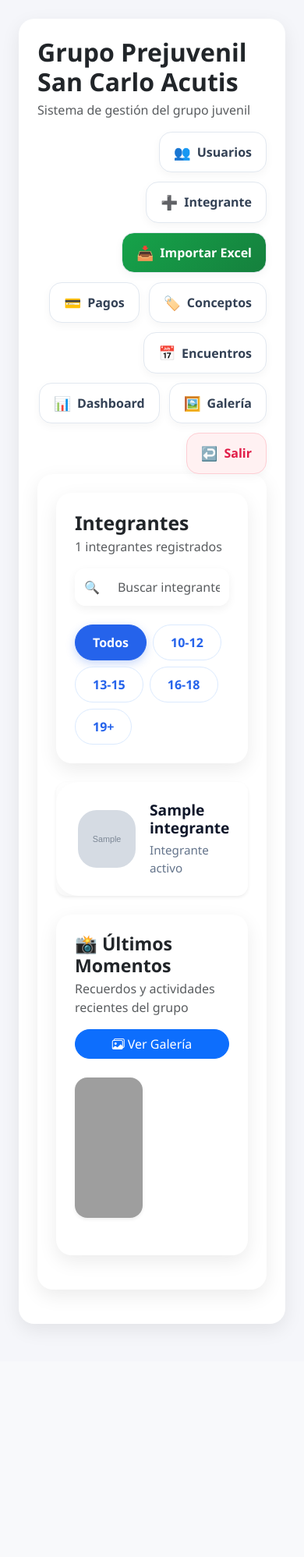
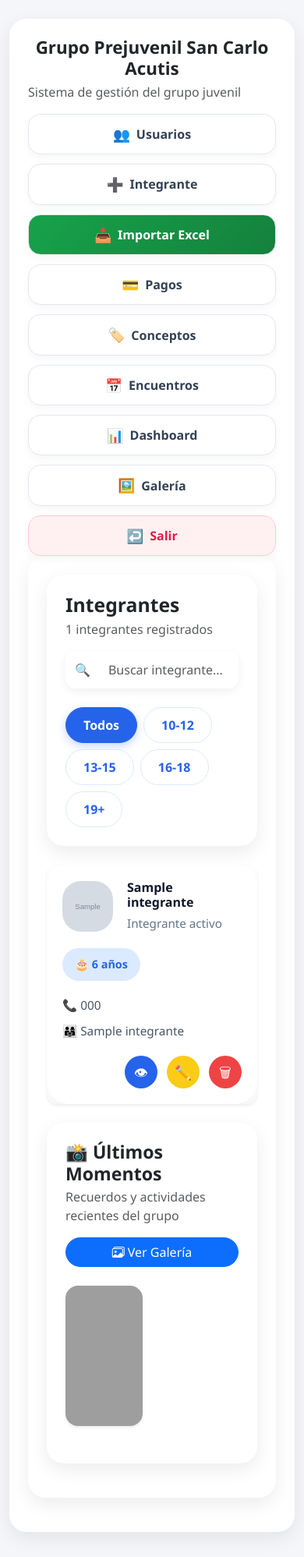
Before and after one commit to camiloacuma1899/prejuvenil-app, a Flask app: page / in a window 390 px wide. Shown: the top 1997 px of the page at 78% size. Before the commit the page ends 1706 px from the top, so only its background shows below. Run offline with Flask 3, Linux system fonts and the light colour scheme; a user stored in the database is signed in; tables that the repository leaves empty hold one stand-in row (values such as "Sample post"); grey boxes marked "Sample" are stand-in pictures; grey boxes are pictures that could not be loaded.

Commit message:
responsive mobile

```diff
--- a/app/static/css/style.css
+++ b/app/static/css/style.css
@@ -1893,3 +1893,259 @@ body{
     );
 
 }
+
+/* =========================================
+   RESPONSIVE PREMIUM MOBILE
+========================================= */
+
+@media(max-width:992px){
+
+    .top-menu{
+
+        justify-content:center;
+
+    }
+
+    .menu-btn{
+
+        flex:1 1 calc(50% - 12px);
+
+        justify-content:center;
+
+    }
+
+    .encuentro-hero{
+
+        padding:35px 25px;
+
+        text-align:center;
+
+    }
+
+    .encuentro-hero-title{
+
+        font-size:2rem;
+
+    }
+
+    .profile-hero{
+
+        padding:35px 25px;
+
+        text-align:center;
+
+    }
+
+    .profile-name{
+
+        font-size:2rem;
+
+    }
+
+    .profile-hero-image,
+    .profile-placeholder{
+
+        width:170px;
+
+        height:170px;
+
+        margin:auto;
+
+    }
+
+    .integrante-card-modern{
+
+        flex-direction:column;
+
+        align-items:flex-start;
+
+        gap:20px;
+
+    }
+
+    .integrante-data{
+
+        flex-direction:column;
+
+        gap:10px;
+
+        width:100%;
+
+    }
+
+    .integrante-actions{
+
+        width:100%;
+
+        justify-content:flex-end;
+
+    }
+
+}
+
+@media(max-width:768px){
+
+    .page-title{
+
+        font-size:1.6rem;
+
+        text-align:center;
+
+    }
+
+    .card-modern{
+
+        border-radius:22px;
+
+        padding:20px;
+
+    }
+
+    .top-menu{
+
+        flex-direction:column;
+
+        width:100%;
+
+    }
+
+    .menu-btn{
+
+        width:100%;
+
+        justify-content:center;
+
+    }
+
+    .input-group{
+
+        width:100%;
+
+    }
+
+    .finance-stat-card{
+
+        flex-direction:column;
+
+        text-align:center;
+
+    }
+
+    .encounter-actions{
+
+        flex-direction:column;
+
+    }
+
+    .encounter-actions a{
+
+        width:100%;
+
+        justify-content:center;
+
+    }
+
+    .gallery-action-btn{
+
+        width:100%;
+
+        justify-content:center;
+
+    }
+
+    .form-actions{
+
+        flex-direction:column;
+
+    }
+
+    .primary-action-btn,
+    .secondary-action-btn{
+
+        width:100%;
+
+        justify-content:center;
+
+    }
+
+    .integrante-top{
+
+        width:100%;
+
+    }
+
+    .integrante-avatar,
+    .integrante-avatar-placeholder{
+
+        width:65px;
+
+        height:65px;
+
+    }
+
+}
+
+@media(max-width:576px){
+
+    .container,
+    .container-fluid{
+
+        padding-left:12px !important;
+
+        padding-right:12px !important;
+
+    }
+
+    .page-title{
+
+        font-size:1.4rem;
+
+    }
+
+    .encuentro-hero-title{
+
+        font-size:1.6rem;
+
+    }
+
+    .profile-name{
+
+        font-size:1.6rem;
+
+    }
+
+    .stat-card h2{
+
+        font-size:1.7rem;
+
+    }
+
+    .integrante-card-modern{
+
+        padding:20px;
+
+    }
+
+    .integrante-name{
+
+        font-size:1rem;
+
+    }
+
+    .action-circle{
+
+        width:42px;
+
+        height:42px;
+
+    }
+
+    .table-responsive{
+
+        border-radius:18px;
+
+        overflow:auto;
+
+    }
+
+}
```
